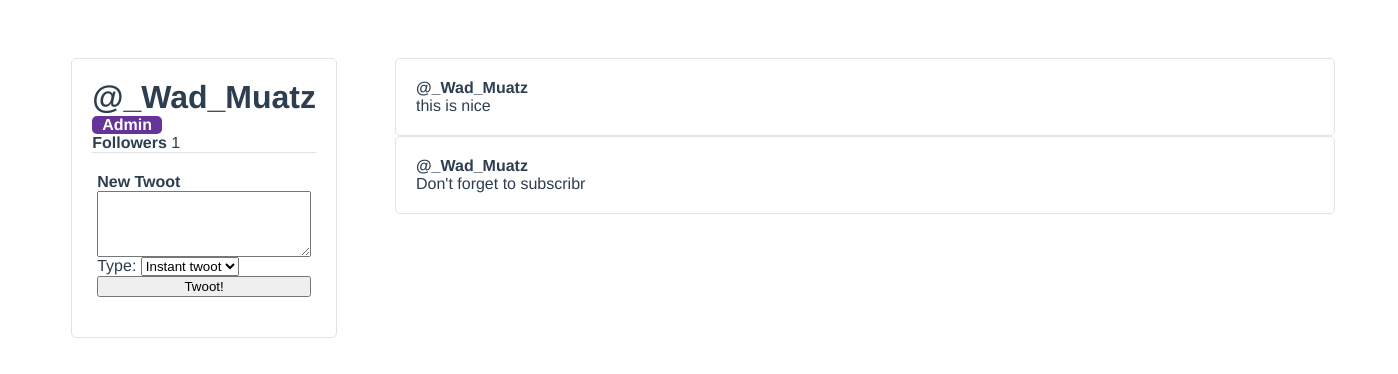
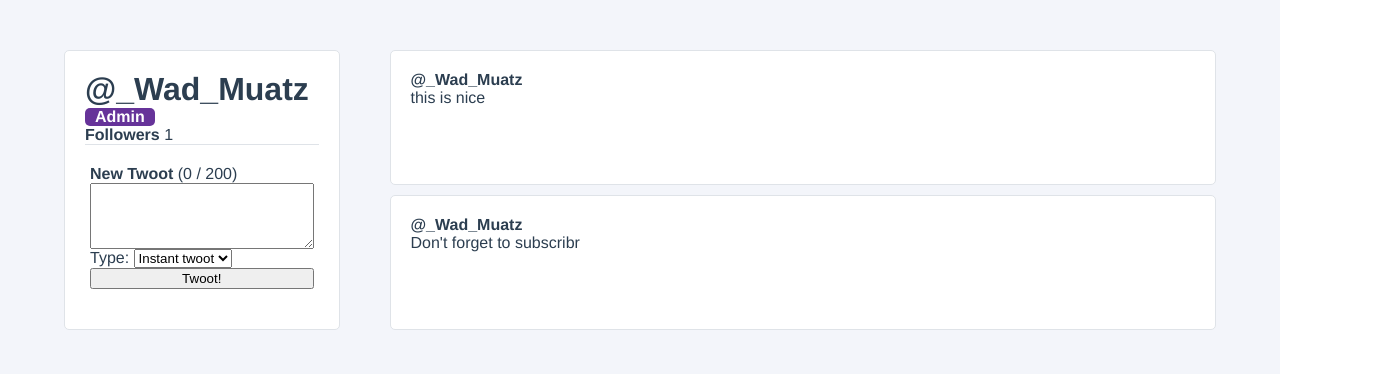
Before and after one commit to csmohamme/TwotterApp, a Vue app: page / in a window 1280 px wide. Shown: the top 374 px of the page, 1398 px wide, since content can reach past the window. Built offline with nearby package versions, Linux system fonts and the light colour scheme.

Commit message:
install dependencie and create function to count char

```diff
--- a/package.json
+++ b/package.json
@@ -9,6 +9,8 @@
   },
   "dependencies": {
     "core-js": "^3.6.5",
+    "node-sass": "^5.0.0",
+    "sass-loader": "^10.1.0",
     "vue": "^3.0.0"
   },
   "devDependencies": {
--- a/src/App.vue
+++ b/src/App.vue
@@ -12,13 +12,15 @@
 }
 </script>
 
-<style>
+<style lang="scss">
 #app {
   font-family: Avenir, Helvetica, Arial, sans-serif;
   -webkit-font-smoothing: antialiased;
   -moz-osx-font-smoothing: grayscale;
   color: #2c3e50;
-  display: flex;
-  flex-direction: column;
+  // display: flex;
+  // flex-direction: column;
+  min-height: 100vh;
+  background-color: #F3F5FA;
 }
 </style>
--- a/src/components/TwootItem.vue
+++ b/src/components/TwootItem.vue
@@ -28,7 +28,7 @@
   },
 };
 </script>
-<style>
+<style lang="scss" scoped>
 .twoot-item {
   padding: 20px;
   background-color: #fff;
@@ -37,11 +37,11 @@
   cursor: pointer;
   box-sizing: border-box;
   transition: all 0.25s ease;
-}
-.twoot-item:hover {
-  transform: scale(1.1, 1.1);
-}
-.twoot-item__user {
-  font-weight: bold;
+  &:hover {
+    transform: scale(1.1, 1.1);
+  }
+  .twoot-item__user {
+    font-weight: bold;
+  }
 }
 </style>
--- a/src/components/userProfile.vue
+++ b/src/components/userProfile.vue
@@ -7,8 +7,8 @@
         <strong>Followers</strong> {{ followers }}
       </div>
 
-      <form class="user-profile_createTwoot" @submit.prevent="createNewTwoot">
-        <label for="newTwoot"><strong>New Twoot</strong></label>
+      <form class="user-profile_createTwoot" @submit.prevent="createNewTwoot" :class="{'--exceeded': newTwootCharacterCount > 200}">
+        <label for="newTwoot"><strong>New Twoot </strong>({{ newTwootCharacterCount }} / 200)</label>
         <textarea id="newtwoot" rows="4" v-model="newTwootContent"></textarea>
 
         <div class="user-profile_createTwoot-type">
@@ -16,16 +16,14 @@
           <select id="createTwootType" v-model="selectTwootType">
             <option
               :value="option.value"
-              v-for="(option, index ) in twootType"
+              v-for="(option, index) in twootType"
               :key="index"
             >
               {{ option.name }}
             </option>
           </select>
         </div>
-        <button>
-          Twoot!
-        </button>
+        <button>Twoot!</button>
       </form>
     </div>
     <div class="user-profile_twoots-wrapper">
@@ -47,8 +45,8 @@
   components: { TwootItem },
   data() {
     return {
-      newTwootContent:'',
-      selectTwootType:'instant',
+      newTwootContent: "",
+      selectTwootType: "instant",
       twootType: [
         { value: "draft", name: "Draft" },
         { value: "instant", name: "Instant twoot" },
@@ -68,6 +66,7 @@
       },
     };
   },
+
   watch: {
     followers(newFollowAccount, oldFollowAccount) {
       if (oldFollowAccount < newFollowAccount) {
@@ -75,11 +74,13 @@
       }
     },
   },
+
   computed: {
-    fullName() {
-      return `${this.user.firstname} ${this.user.lastname}`;
+    newTwootCharacterCount(){
+      return this.newTwootContent.length;
+    }
   },
-  },
+
   methods: {
     followUser() {
       this.followers++;
@@ -87,15 +88,16 @@
     toggleFavourite(id) {
       console.log(`favourite Tweet #${id}`);
     },
-    createNewTwoot(){
-      if(this.newTwootContent && this.selectTwootType !== 'draft'){
+    createNewTwoot() {
+      if (this.newTwootContent && this.selectTwootType !== "draft") {
         this.user.twoots.unshift({
-          id:this.user.twoots.length+1,
-          content:this.newTwootContent,
+          id: this.user.twoots.length + 1,
+          content: this.newTwootContent,
         }),
-        this.newTwootContent = ''
+          (this.newTwootContent = "");
       }
-    }
+    },
+
   },
   mounted() {
     this.followUser();
@@ -103,22 +105,19 @@
 };
 </script>
 
-<style>
+<style lang="scss" scoped>
 .user-profile {
   display: grid;
   grid-template-columns: 1fr 3fr;
-  width: 100%;
+  grid-gap: 50px;
   padding: 50px 5%;
-}
   .user-profile_user-panel {
     display: flex;
     flex-direction: column;
-  margin-right: 58px;
     padding: 20px;
     background-color: #fff;
     border-radius: 5px;
     border: 1px solid #dfe3e8;
-}
     .user-profile_admin-badge {
       background: rebeccapurple;
       color: #fff;
@@ -130,10 +129,26 @@
     h1 {
       margin: 0;
     }
+
     .user-profile_createTwoot {
       border-top: 1px solid #dfe3e8;
       padding: 20px 5px;
       display: flex;
       flex-direction: column;
+      &.--exceeded{
+        color:red;
+        border-color: red;
+        button{
+          background-color: red;
+          border: none;
+          color:#dfe3e8;
+        }
+      }
+    }
+  }
+  .user-profile_twoots-wrapper {
+    display: grid;
+    grid-gap: 10px;
+  }
 }
 </style>
--- /dev/null
+++ b/src/styles/base.scss
@@ -0,0 +1,3 @@
+body{
+    margin: 0;
+}
--- /dev/null
+++ b/vue.config.js
@@ -0,0 +1,9 @@
+module.exports = {
+    css: {
+        loaderOptions: {
+            sass: {
+                additionalData: '@import "@/styles/base.scss";'
+            }
+        }
+    }
+}
```
Also changed, not shown: 2 other files (tests, documents, lock files or other folders). Lines whose indentation alone changed are shown as unchanged.
